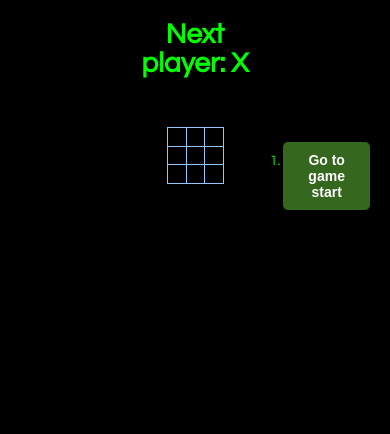
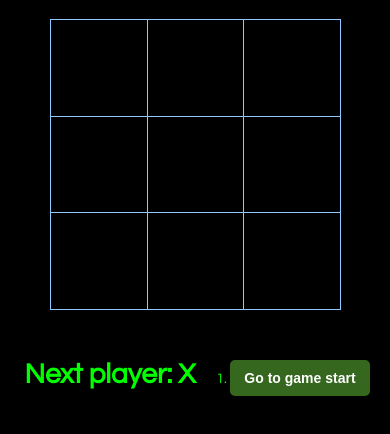
Before and after one commit to ItakatzI/reactTicTacTo, a React app in the folder my-app/: page / in a window 390 px wide. Built offline with nearby package versions, Linux system fonts and the light colour scheme.

Commit message:
some more css work and mobile competability

```diff
--- a/my-app/src/index.css
+++ b/my-app/src/index.css
@@ -1,12 +1,13 @@
 body {
   font: 14px "Century Gothic", Futura, sans-serif;
   margin: 20px;
-  display: grid;
+
   background-color: #000;
   color: #02ff00;
 }
 
 ol, ul {
+  margin: 0px;
   padding-left: 30px;
 }
 
@@ -87,6 +88,8 @@ ol, ul {
   color: #fff;
   border-radius: 5px;
   margin-bottom: 5px;
+  width: 100%;
+  max-width: 200px;
 }
 
 .btn:hover, .btn:focus{
@@ -97,3 +100,57 @@ ol, ul {
 button{
   cursor: pointer;
 }
+
+/*--------------------------  Laptop with HiDPI screen ( max 1440 ) --------------------------*/
+@media (max-width:1440px){
+
+}
+
+/*--------------------------  MD ( max 1200 ) --------------------------*/
+@media (max-width:1200px){
+
+}
+
+/*--------------------------  SM ( max 992 ) --------------------------*/
+@media(max-width:992px){
+  .game {
+      display: grid;
+      grid: auto auto  / auto auto ;
+      align-content: space-evenly;
+
+    }
+
+  .game-board{
+    grid-column-start: 1;
+    grid-column-end: 3;
+    grid-row-start: 1;
+    margin-bottom: 50px;
+  }
+
+  .game-info{
+    grid-column-start: 2;
+    grid-column-end: 3;
+    grid-row-start: 2;
+  }
+
+  .game-label{
+    grid-column-start: 1;
+    grid-column-end: 2;
+    grid-row-start: 2;
+  }
+
+  .square {
+    height: 25vw;
+    width: 25vw;
+  }
+}
+
+/*--------------------------  XS ( max 767 ) --------------------------*/
+@media (max-width:767px){
+
+}
+
+/*--------------------------  max 480 --------------------------*/
+@media (max-width:480px){
+
+}
```
